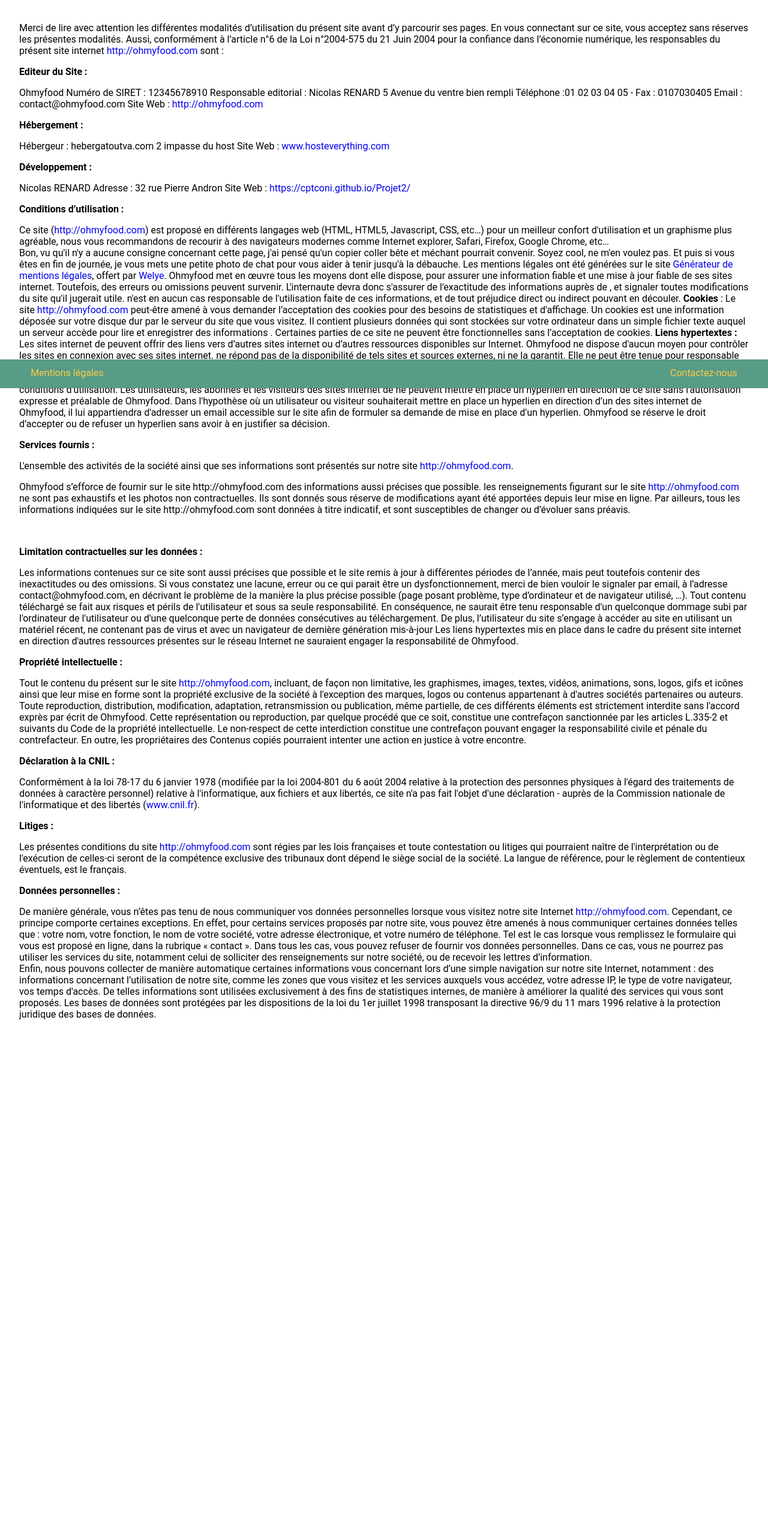
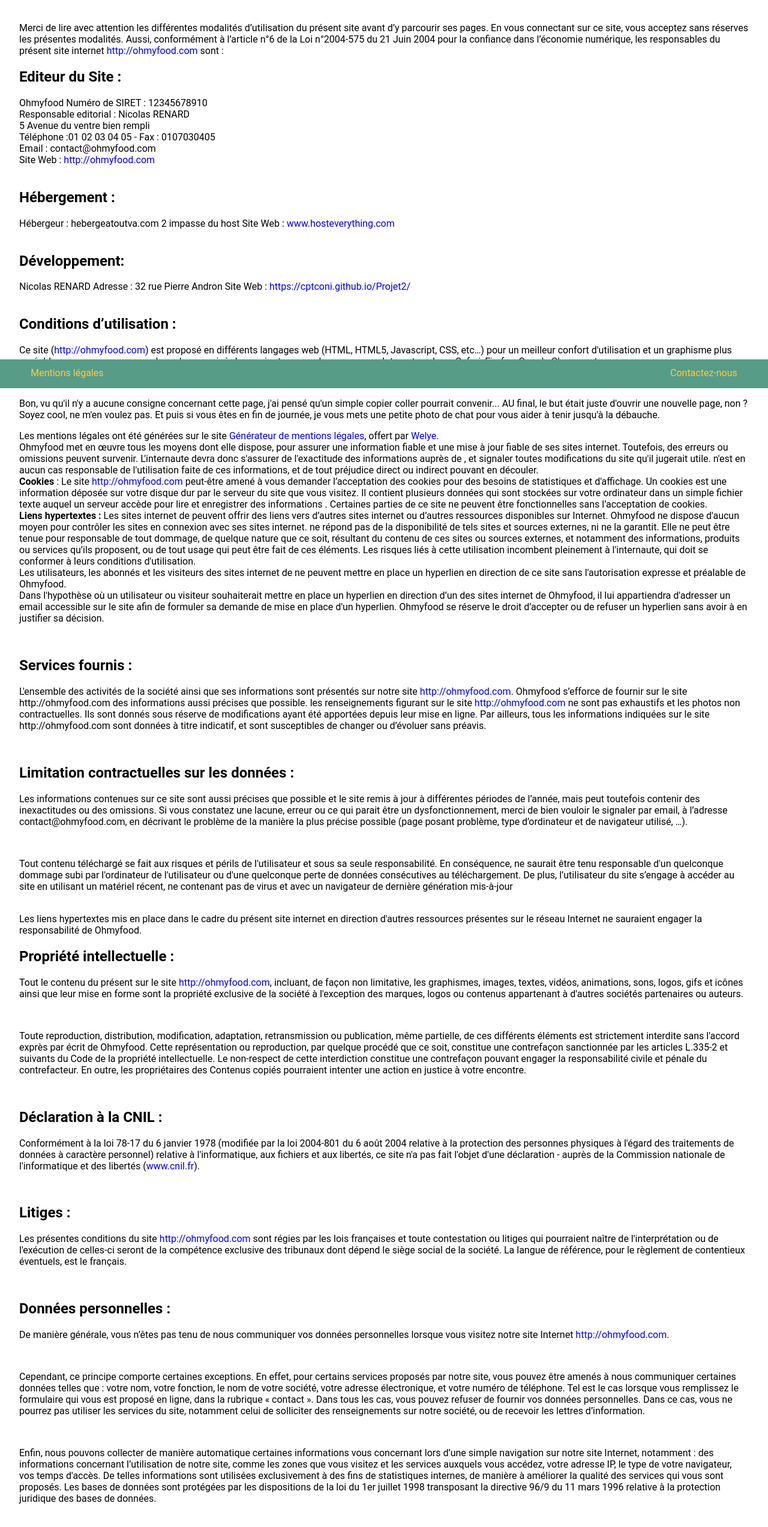
Before and after one commit to CptConi/Projet3, a website: page cgv.html in a window 1280 px wide. Shown: the part 153-2698 px from the top of the page at 60% size. Before the commit the page ends 1933 px from the top, so only its background shows below. Drawn offline with Linux system fonts and the light colour scheme.

Commit message:
update cgv

```diff
--- a/cgv.html
+++ b/cgv.html
@@ -11,75 +11,243 @@
     <header>
       <h1><a href="index.html">Ohmyfood</a></h1>
     </header>
-          <div class="cgv">
-    <h1>Mentions légales</h1>
-</br>
-Merci de lire avec attention les différentes modalités d’utilisation du présent site avant d’y parcourir ses pages. En vous connectant sur ce site, vous acceptez sans réserves les présentes modalités. Aussi, conformément à l’article n°6 de la Loi n°2004-575 du 21 Juin 2004 pour la confiance dans l’économie numérique, les responsables du présent site internet <a href="http://http://ohmyfood.com">http://ohmyfood.com</a> sont :
-
-<p><b>Editeur du Site : </b></p>
-Ohmyfood
-Numéro de SIRET :  12345678910
-Responsable editorial : Nicolas RENARD
-5 Avenue du ventre bien rempli
-Téléphone :01 02 03 04 05 - Fax : 0107030405
-Email : contact@ohmyfood.com
-Site Web : <a href="http://http://ohmyfood.com">http://ohmyfood.com</a>
-</br>
-<p><b>Hébergement : </b></p>
-Hébergeur : hebergatoutva.com
-2 impasse du host
-Site Web :  <a href="http://www.hosteverything.com">www.hosteverything.com</a>
-</br>
-<p><b>Développement</b><b> : </b></p>
-Nicolas RENARD
-Adresse : 32 rue Pierre Andron
-Site Web : <a href="http://https://cptconi.github.io/Projet2/">https://cptconi.github.io/Projet2/</a>
-</br>
-<p><b>Conditions d’utilisation : </b></p>
-Ce site (<a href="http://http://ohmyfood.com">http://ohmyfood.com</a>) est proposé en différents langages web (HTML, HTML5, Javascript, CSS, etc…) pour un meilleur confort d'utilisation et un graphisme plus agréable, nous vous recommandons de recourir à des navigateurs modernes comme Internet explorer, Safari, Firefox, Google Chrome, etc…
-<br>
-Bon, vu qu'il n'y a aucune consigne concernant cette page, j'ai pensé qu'un copier coller bête et méchant pourrait convenir. Soyez cool, ne m'en voulez pas. Et puis si vous êtes en fin de journée, je vous mets  <a href="https://i.pinimg.com/564x/75/0c/6a/750c6aadaeedab8d842723bc4b74c7d3.jpg" class="hidden_link">une petite photo de chat</a>  pour vous aider à tenir jusqu'à la débauche.
-Les mentions légales ont été générées sur le site <a title="générateur de mentions légales pour site internet gratuit" href="http://www.generateur-de-mentions-legales.com">Générateur de mentions légales</a>, offert par <a title="imprimerie paris, imprimeur paris" href="http://welye.com">Welye</a>.
-
-Ohmyfood<b> </b>met en œuvre tous les moyens dont elle dispose, pour assurer une information fiable et une mise à jour fiable de ses sites internet. Toutefois, des erreurs ou omissions peuvent survenir. L'internaute devra donc s'assurer de l'exactitude des informations auprès de , et signaler toutes modifications du site qu'il jugerait utile. n'est en aucun cas responsable de l'utilisation faite de ces informations, et de tout préjudice direct ou indirect pouvant en découler.
-
-<b>Cookies</b> : Le site <a href="http://http://ohmyfood.com">http://ohmyfood.com</a> peut-être amené à vous demander l’acceptation des cookies pour des besoins de statistiques et d'affichage. Un cookies est une information déposée sur votre disque dur par le serveur du site que vous visitez. Il contient plusieurs données qui sont stockées sur votre ordinateur dans un simple fichier texte auquel un serveur accède pour lire et enregistrer des informations . Certaines parties de ce site ne peuvent être fonctionnelles sans l’acceptation de cookies.
-
-<b>Liens hypertextes :</b> Les sites internet de peuvent offrir des liens vers d’autres sites internet ou d’autres ressources disponibles sur Internet. Ohmyfood ne dispose d'aucun moyen pour contrôler les sites en connexion avec ses sites internet. ne répond pas de la disponibilité de tels sites et sources externes, ni ne la garantit. Elle ne peut être tenue pour responsable de tout dommage, de quelque nature que ce soit, résultant du contenu de ces sites ou sources externes, et notamment des informations, produits ou services qu’ils proposent, ou de tout usage qui peut être fait de ces éléments. Les risques liés à cette utilisation incombent pleinement à l'internaute, qui doit se conformer à leurs conditions d'utilisation.
-
-Les utilisateurs, les abonnés et les visiteurs des sites internet de ne peuvent mettre en place un hyperlien en direction de ce site sans l'autorisation expresse et préalable de Ohmyfood.
-
-Dans l'hypothèse où un utilisateur ou visiteur souhaiterait mettre en place un hyperlien en direction d’un des sites internet de Ohmyfood, il lui appartiendra d'adresser un email accessible sur le site afin de formuler sa demande de mise en place d'un hyperlien. Ohmyfood se réserve le droit d’accepter ou de refuser un hyperlien sans avoir à en justifier sa décision.
-</br>
-<p><b>Services fournis : </b></p>
-L'ensemble des activités de la société ainsi que ses informations sont présentés sur notre site <a href="http://http://ohmyfood.com">http://ohmyfood.com</a>.</p>
-Ohmyfood s’efforce de fournir sur le site http://ohmyfood.com des informations aussi précises que possible. les renseignements figurant sur le site <a href="http://http://ohmyfood.com">http://ohmyfood.com</a> ne sont pas exhaustifs et les photos non contractuelles. Ils sont donnés sous réserve de modifications ayant été apportées depuis leur mise en ligne. Par ailleurs, tous les informations indiquées sur le site http://ohmyfood.com<b> </b>sont données à titre indicatif, et sont susceptibles de changer ou d’évoluer sans préavis.  </p>
-</br>
-<p><b>Limitation contractuelles sur les données : </b></p>
-Les informations contenues sur ce site sont aussi précises que possible et le site remis à jour à différentes périodes de l’année, mais peut toutefois contenir des inexactitudes ou des omissions. Si vous constatez une lacune, erreur ou ce qui parait être un dysfonctionnement, merci de bien vouloir le signaler par email, à l’adresse contact@ohmyfood.com, en décrivant le problème de la manière la plus précise possible (page posant problème, type d’ordinateur et de navigateur utilisé, …).
-
-Tout contenu téléchargé se fait aux risques et périls de l'utilisateur et sous sa seule responsabilité. En conséquence, ne saurait être tenu responsable d'un quelconque dommage subi par l'ordinateur de l'utilisateur ou d'une quelconque perte de données consécutives au téléchargement. De plus, l’utilisateur du site s’engage à accéder au site en utilisant un matériel récent, ne contenant pas de virus et avec un navigateur de dernière génération mis-à-jour
-
-Les liens hypertextes mis en place dans le cadre du présent site internet en direction d'autres ressources présentes sur le réseau Internet ne sauraient engager la responsabilité de Ohmyfood.
-</br>
-<p><b>Propriété intellectuelle :</b></p>
-Tout le contenu du présent sur le site <a href="http://http://ohmyfood.com">http://ohmyfood.com</a>, incluant, de façon non limitative, les graphismes, images, textes, vidéos, animations, sons, logos, gifs et icônes ainsi que leur mise en forme sont la propriété exclusive de la société à l'exception des marques, logos ou contenus appartenant à d'autres sociétés partenaires ou auteurs.
-
-Toute reproduction, distribution, modification, adaptation, retransmission ou publication, même partielle, de ces différents éléments est strictement interdite sans l'accord exprès par écrit de Ohmyfood. Cette représentation ou reproduction, par quelque procédé que ce soit, constitue une contrefaçon sanctionnée par les articles L.335-2 et suivants du Code de la propriété intellectuelle. Le non-respect de cette interdiction constitue une contrefaçon pouvant engager la responsabilité civile et pénale du contrefacteur. En outre, les propriétaires des Contenus copiés pourraient intenter une action en justice à votre encontre.
-</br>
-<p><b>Déclaration à la CNIL : </b></p>
-Conformément à la loi 78-17 du 6 janvier 1978 (modifiée par la loi 2004-801 du 6 août 2004 relative à la protection des personnes physiques à l'égard des traitements de données à caractère personnel) relative à l'informatique, aux fichiers et aux libertés, ce site n'a pas fait l'objet d'une déclaration - auprès de la Commission nationale de l'informatique et des libertés (<a href="http://www.cnil.fr/">www.cnil.fr</a>).
-</br>
-<p><b>Litiges : </b></p>
-Les présentes conditions du site <a href="http://http://ohmyfood.com">http://ohmyfood.com</a> sont régies par les lois françaises et toute contestation ou litiges qui pourraient naître de l'interprétation ou de l'exécution de celles-ci seront de la compétence exclusive des tribunaux dont dépend le siège social de la société. La langue de référence, pour le règlement de contentieux éventuels, est le français.
-</br>
-<p><b>Données personnelles :</b></p>
-De manière générale, vous n’êtes pas tenu de nous communiquer vos données personnelles lorsque vous visitez notre site Internet <a href="http://http://ohmyfood.com">http://ohmyfood.com</a>.
-
-Cependant, ce principe comporte certaines exceptions. En effet, pour certains services proposés par notre site, vous pouvez être amenés à nous communiquer certaines données telles que : votre nom, votre fonction, le nom de votre société, votre adresse électronique, et votre numéro de téléphone. Tel est le cas lorsque vous remplissez le formulaire qui vous est proposé en ligne, dans la rubrique « contact ». Dans tous les cas, vous pouvez refuser de fournir vos données personnelles. Dans ce cas, vous ne pourrez pas utiliser les services du site, notamment celui de solliciter des renseignements sur notre société, ou de recevoir les lettres d’information.
-<br>
-Enfin, nous pouvons collecter de manière automatique certaines informations vous concernant lors d’une simple navigation sur notre site Internet, notamment : des informations concernant l’utilisation de notre site, comme les zones que vous visitez et les services auxquels vous accédez, votre adresse IP, le type de votre navigateur, vos temps d'accès. De telles informations sont utilisées exclusivement à des fins de statistiques internes, de manière à améliorer la qualité des services qui vous sont proposés. Les bases de données sont protégées par les dispositions de la loi du 1er juillet 1998 transposant la directive 96/9 du 11 mars 1996 relative à la protection juridique des bases de données.
-</div>
+    <div class="cgv">
+      <h1>Mentions légales</h1>
+      <br />
+      <div>
+        Merci de lire avec attention les différentes modalités d’utilisation du
+        présent site avant d’y parcourir ses pages. En vous connectant sur ce
+        site, vous acceptez sans réserves les présentes modalités. Aussi,
+        conformément à l’article n°6 de la Loi n°2004-575 du 21 Juin 2004 pour
+        la confiance dans l’économie numérique, les responsables du présent site
+        internet
+        <a href="http://http://ohmyfood.com">http://ohmyfood.com</a> sont :
+      </div>
+      <h2>Editeur du Site :</h2>
+      <div>
+        Ohmyfood Numéro de SIRET : 12345678910
+        <br />
+        Responsable editorial : Nicolas RENARD
+        <br />
+        5 Avenue du ventre bien rempli
+        <br />
+        Téléphone :01 02 03 04 05 - Fax : 0107030405
+        <br />
+        Email : contact@ohmyfood.com
+        <br />
+        Site Web :
+        <a href="http://http://ohmyfood.com">http://ohmyfood.com</a>
+      </div>
+      <br />
+      <h2>Hébergement :</h2>
+      <div>
+        Hébergeur : hebergeatoutva.com 2 impasse du host Site Web :
+        <a href="http://www.hosteverything.com">www.hosteverything.com</a>
+      </div>
+      <br />
+      <h2>Développement:</h2>
+      <div>
+        Nicolas RENARD Adresse : 32 rue Pierre Andron Site Web :
+        <a href="http://https://cptconi.github.io/Projet2/"
+          >https://cptconi.github.io/Projet2/</a
+        >
+      </div>
+      <br />
+      <h2>Conditions d’utilisation :</h2>
+      <p>
+        Ce site (<a href="http://http://ohmyfood.com">http://ohmyfood.com</a>)
+        est proposé en différents langages web (HTML, HTML5, Javascript, CSS,
+        etc…) pour un meilleur confort d'utilisation et un graphisme plus
+        agréable, nous vous recommandons de recourir à des navigateurs modernes
+        comme Internet explorer, Safari, Firefox, Google Chrome, etc…
+      </p>
+      <br />
+      <p>
+        Bon, vu qu'il n'y a aucune consigne concernant cette page, j'ai pensé
+        qu'un simple copier coller pourrait convenir... AU final, le but était
+        juste d'ouvrir une nouvelle page, non ? Soyez cool, ne m'en voulez pas.
+        Et puis si vous êtes en fin de journée, je vous mets
+        <a
+          href="https://i.pinimg.com/564x/75/0c/6a/750c6aadaeedab8d842723bc4b74c7d3.jpg"
+          class="hidden_link"
+          >une petite photo de chat</a
+        >
+        pour vous aider à tenir jusqu'à la débauche.
+      </p>
+      <p>
+        Les mentions légales ont été générées sur le site
+        <a
+          title="générateur de mentions légales pour site internet gratuit"
+          href="http://www.generateur-de-mentions-legales.com"
+          >Générateur de mentions légales</a
+        >, offert par
+        <a title="imprimerie paris, imprimeur paris" href="http://welye.com"
+          >Welye</a
+        >.
+        <br />
+        Ohmyfood<b> </b>met en œuvre tous les moyens dont elle dispose, pour
+        assurer une information fiable et une mise à jour fiable de ses sites
+        internet. Toutefois, des erreurs ou omissions peuvent survenir.
+        L'internaute devra donc s'assurer de l'exactitude des informations
+        auprès de , et signaler toutes modifications du site qu'il jugerait
+        utile. n'est en aucun cas responsable de l'utilisation faite de ces
+        informations, et de tout préjudice direct ou indirect pouvant en
+        découler.
+        <br />
+        <b>Cookies</b> : Le site
+        <a href="http://http://ohmyfood.com">http://ohmyfood.com</a> peut-être
+        amené à vous demander l’acceptation des cookies pour des besoins de
+        statistiques et d'affichage. Un cookies est une information déposée sur
+        votre disque dur par le serveur du site que vous visitez. Il contient
+        plusieurs données qui sont stockées sur votre ordinateur dans un simple
+        fichier texte auquel un serveur accède pour lire et enregistrer des
+        informations . Certaines parties de ce site ne peuvent être
+        fonctionnelles sans l’acceptation de cookies.
+        <br />
+        <b>Liens hypertextes :</b> Les sites internet de peuvent offrir des
+        liens vers d’autres sites internet ou d’autres ressources disponibles
+        sur Internet. Ohmyfood ne dispose d'aucun moyen pour contrôler les sites
+        en connexion avec ses sites internet. ne répond pas de la disponibilité
+        de tels sites et sources externes, ni ne la garantit. Elle ne peut être
+        tenue pour responsable de tout dommage, de quelque nature que ce soit,
+        résultant du contenu de ces sites ou sources externes, et notamment des
+        informations, produits ou services qu’ils proposent, ou de tout usage
+        qui peut être fait de ces éléments. Les risques liés à cette utilisation
+        incombent pleinement à l'internaute, qui doit se conformer à leurs
+        conditions d'utilisation.
+        <br />
+        Les utilisateurs, les abonnés et les visiteurs des sites internet de ne
+        peuvent mettre en place un hyperlien en direction de ce site sans
+        l'autorisation expresse et préalable de Ohmyfood.
+        <br />
+        Dans l'hypothèse où un utilisateur ou visiteur souhaiterait mettre en
+        place un hyperlien en direction d’un des sites internet de Ohmyfood, il
+        lui appartiendra d'adresser un email accessible sur le site afin de
+        formuler sa demande de mise en place d'un hyperlien. Ohmyfood se réserve
+        le droit d’accepter ou de refuser un hyperlien sans avoir à en justifier
+        sa décision.
+      </p>
+      <br />
+      <h2>Services fournis :</h2>
+      <p>
+        L'ensemble des activités de la société ainsi que ses informations sont
+        présentés sur notre site
+        <a href="http://http://ohmyfood.com">http://ohmyfood.com</a>. Ohmyfood
+        s’efforce de fournir sur le site http://ohmyfood.com des informations
+        aussi précises que possible. les renseignements figurant sur le site
+        <a href="http://http://ohmyfood.com">http://ohmyfood.com</a> ne sont pas
+        exhaustifs et les photos non contractuelles. Ils sont donnés sous
+        réserve de modifications ayant été apportées depuis leur mise en ligne.
+        Par ailleurs, tous les informations indiquées sur le site
+        http://ohmyfood.com<b> </b>sont données à titre indicatif, et sont
+        susceptibles de changer ou d’évoluer sans préavis.
+      </p>
+      <br />
+      <h2>Limitation contractuelles sur les données :</h2>
+      <p>
+        Les informations contenues sur ce site sont aussi précises que possible
+        et le site remis à jour à différentes périodes de l’année, mais peut
+        toutefois contenir des inexactitudes ou des omissions. Si vous constatez
+        une lacune, erreur ou ce qui parait être un dysfonctionnement, merci de
+        bien vouloir le signaler par email, à l’adresse contact@ohmyfood.com, en
+        décrivant le problème de la manière la plus précise possible (page
+        posant problème, type d’ordinateur et de navigateur utilisé, …).
+      </p>
+      <br />
+      <p>
+        Tout contenu téléchargé se fait aux risques et périls de l'utilisateur
+        et sous sa seule responsabilité. En conséquence, ne saurait être tenu
+        responsable d'un quelconque dommage subi par l'ordinateur de
+        l'utilisateur ou d'une quelconque perte de données consécutives au
+        téléchargement. De plus, l’utilisateur du site s’engage à accéder au
+        site en utilisant un matériel récent, ne contenant pas de virus et avec
+        un navigateur de dernière génération mis-à-jour
+      </p>
+      <br />
+      Les liens hypertextes mis en place dans le cadre du présent site internet
+      en direction d'autres ressources présentes sur le réseau Internet ne
+      sauraient engager la responsabilité de Ohmyfood.
+      <br />
+      <h2>Propriété intellectuelle :</h2>
+      <p>
+        Tout le contenu du présent sur le site
+        <a href="http://http://ohmyfood.com">http://ohmyfood.com</a>, incluant,
+        de façon non limitative, les graphismes, images, textes, vidéos,
+        animations, sons, logos, gifs et icônes ainsi que leur mise en forme
+        sont la propriété exclusive de la société à l'exception des marques,
+        logos ou contenus appartenant à d'autres sociétés partenaires ou
+        auteurs.
+      </p>
+      <br />
+      <p>
+        Toute reproduction, distribution, modification, adaptation,
+        retransmission ou publication, même partielle, de ces différents
+        éléments est strictement interdite sans l'accord exprès par écrit de
+        Ohmyfood. Cette représentation ou reproduction, par quelque procédé que
+        ce soit, constitue une contrefaçon sanctionnée par les articles L.335-2
+        et suivants du Code de la propriété intellectuelle. Le non-respect de
+        cette interdiction constitue une contrefaçon pouvant engager la
+        responsabilité civile et pénale du contrefacteur. En outre, les
+        propriétaires des Contenus copiés pourraient intenter une action en
+        justice à votre encontre.
+      </p>
+      <br />
+      <h2>Déclaration à la CNIL :</h2>
+      <p>
+        Conformément à la loi 78-17 du 6 janvier 1978 (modifiée par la loi
+        2004-801 du 6 août 2004 relative à la protection des personnes physiques
+        à l'égard des traitements de données à caractère personnel) relative à
+        l'informatique, aux fichiers et aux libertés, ce site n'a pas fait
+        l'objet d'une déclaration - auprès de la Commission nationale de
+        l'informatique et des libertés (<a href="http://www.cnil.fr/"
+          >www.cnil.fr</a
+        >).
+      </p>
+    </br>
+      <h2>Litiges :</h2>
+      <p>
+        Les présentes conditions du site
+        <a href="http://http://ohmyfood.com">http://ohmyfood.com</a> sont régies
+        par les lois françaises et toute contestation ou litiges qui pourraient
+        naître de l'interprétation ou de l'exécution de celles-ci seront de la
+        compétence exclusive des tribunaux dont dépend le siège social de la
+        société. La langue de référence, pour le règlement de contentieux
+        éventuels, est le français.
+      </p>
+      <br />
+      <h2>Données personnelles :</h2>
+      <p>
+        De manière générale, vous n’êtes pas tenu de nous communiquer vos
+        données personnelles lorsque vous visitez notre site Internet
+        <a href="http://http://ohmyfood.com">http://ohmyfood.com</a>.
+      </p>
+      <br />
+      <p>
+        Cependant, ce principe comporte certaines exceptions. En effet, pour
+        certains services proposés par notre site, vous pouvez être amenés à
+        nous communiquer certaines données telles que : votre nom, votre
+        fonction, le nom de votre société, votre adresse électronique, et votre
+        numéro de téléphone. Tel est le cas lorsque vous remplissez le
+        formulaire qui vous est proposé en ligne, dans la rubrique « contact ».
+        Dans tous les cas, vous pouvez refuser de fournir vos données
+        personnelles. Dans ce cas, vous ne pourrez pas utiliser les services du
+        site, notamment celui de solliciter des renseignements sur notre
+        société, ou de recevoir les lettres d’information.
+      </p>
+      <br />
+      <p>
+        Enfin, nous pouvons collecter de manière automatique certaines
+        informations vous concernant lors d’une simple navigation sur notre site
+        Internet, notamment : des informations concernant l’utilisation de notre
+        site, comme les zones que vous visitez et les services auxquels vous
+        accédez, votre adresse IP, le type de votre navigateur, vos temps
+        d'accès. De telles informations sont utilisées exclusivement à des fins
+        de statistiques internes, de manière à améliorer la qualité des services
+        qui vous sont proposés. Les bases de données sont protégées par les
+        dispositions de la loi du 1er juillet 1998 transposant la directive 96/9
+        du 11 mars 1996 relative à la protection juridique des bases de données.
+      </p>
+    </div>
     <footer>
       <ul>
         <li><a href="cgv.html">Mentions légales</a></li>
```
